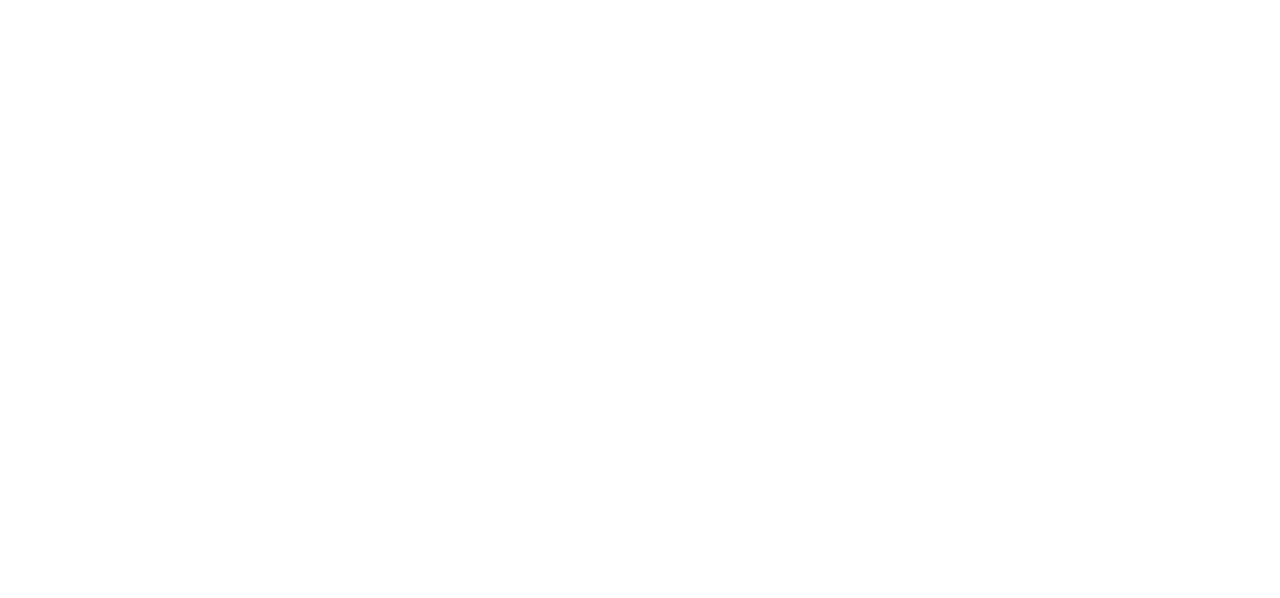
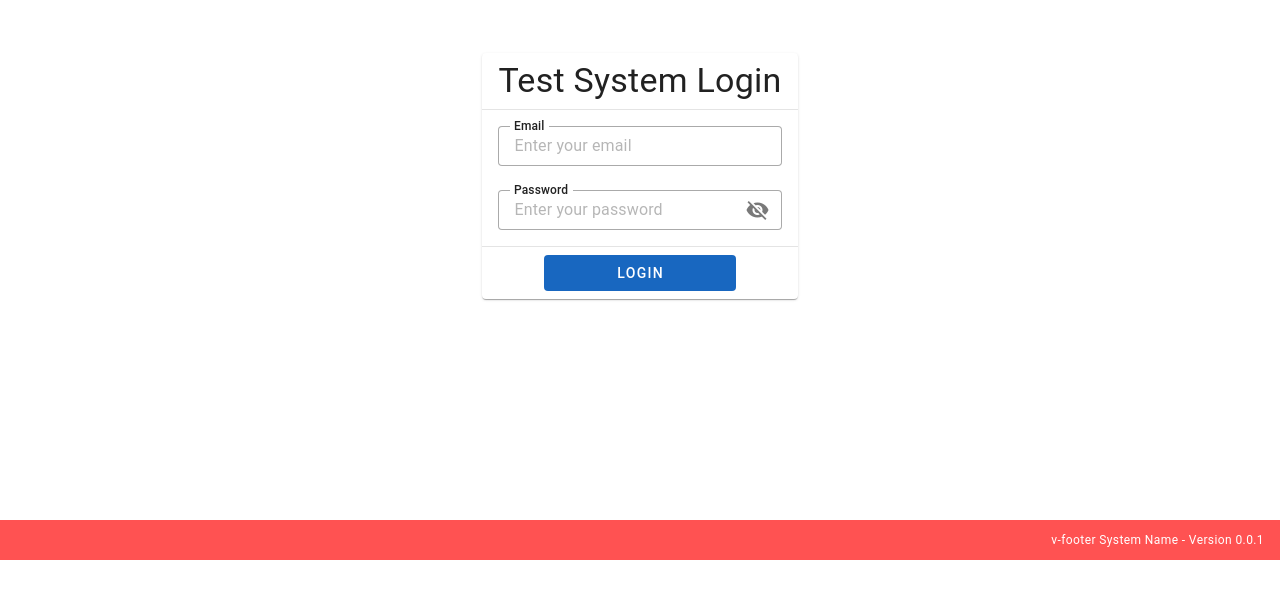
Before and after one commit to Flxke15/amphoe-local, a Vue app: page /web/Login in a window 1280 px wide. Before the commit this address had no page. Shown: the part 240-838 px from the top of the page. Before the commit the page ends 800 px from the top, so only its background shows below. Built offline with nearby package versions, Linux system fonts and the light colour scheme; a small style sheet from the web is missing; what vue-sweetalert2 would draw is missing.

Commit message:
Implement login functionality and user profile display; add Blank page and update routing

```diff
--- a/src/App.vue
+++ b/src/App.vue
@@ -5,16 +5,5 @@
 </template>
 
 <script setup>
-import { onMounted } from 'vue'
-import { useUserStore } from './stores/user'
-
-const userStore = useUserStore()
-
-onMounted(() => {
-  userStore.setUser({
-    name: 'danii user',
-    email: 'danii@example.com',
-    role: 'admin' // Possible roles: 'admin', 'editor', 'viewer'
-  })
-})
+  //
 </script>
--- a/src/components/AppBar.vue
+++ b/src/components/AppBar.vue
@@ -5,8 +5,8 @@
       <template v-slot:activator="{ props }">
         <v-list v-bind="props">
           <v-list-item prepend-avatar="https://cdn.vuetifyjs.com/images/john.jpg" >
-            <v-list-item-title>{{ userStore.user.name }}</v-list-item-title>
-            <v-list-item-subtitle>{{ userStore.user.email }}</v-list-item-subtitle>
+            <v-list-item-title>{{ profile.name }}</v-list-item-title>
+            <v-list-item-subtitle>{{ profile.role }}</v-list-item-subtitle>
           </v-list-item>
         </v-list>
       </template>
@@ -25,9 +25,11 @@
 </template>
 
 <script setup>
+import { useRouter } from 'vue-router'
 import { useUserStore } from '@/stores/user'
 import { alert } from '@/helpers/alert'
 
+const router = useRouter()
 const userStore = useUserStore()
 
 const systemName = process.env.APP_SYSTEM_NAME
@@ -45,6 +47,14 @@
     icon: 'mdi-logout'
   }
 ]
+
+const profile = computed(() => {
+  return {
+    name: userStore.user?.name || 'Guest',
+    email: userStore.user?.email || 'guest@example.com',
+    role: userStore.user?.role || 'viewer'
+  }
+})
 
 const onClickMenu = (item) => {
   console.log("🚀 ~ onClickMenu ~ item:", item)
@@ -73,6 +83,7 @@
   }).then((result) => {
     if (result.isConfirmed) {
       userStore.clearUser()
+      router.push({ name: 'Login' })
     }
   })
 }
--- a/src/layouts/default.vue
+++ b/src/layouts/default.vue
@@ -1,7 +1,12 @@
 <template>
-  <v-main>
+  <v-main v-if="route.name != 'Login'">
     <Navigation />
     <v-container class="pa-8" fluid>
+      <router-view />
+    </v-container>
+  </v-main>
+  <v-main v-else>
+    <v-container fluid>
       <router-view />
     </v-container>
   </v-main>
@@ -9,4 +14,11 @@
 </template>
 
 <script setup>
+import { onMounted } from 'vue';
+import { useRoute } from 'vue-router'
+const route = useRoute()
+
+onMounted(() => {
+  console.log("🚀 ~ route:", route.name)
+})
 </script>
--- /dev/null
+++ b/src/pages/Blank.vue
@@ -0,0 +1,5 @@
+<template>
+  <div>
+    fadfdsfsd
+  </div>
+</template>
--- a/src/pages/Login.vue
+++ b/src/pages/Login.vue
@@ -1,7 +1,81 @@
 <template>
-  <p>Login Page</p>
+  <v-container class="d-flex justify-center align-center h-screen" fluid>
+    <v-card>
+      <v-card-title>
+        <p class="text-h4 text-center">Test System Login</p>
+      </v-card-title>
+      <v-divider />
+      <v-card-text>
+        <v-form>
+          <v-row>
+            <v-col>
+              <TextField
+                label="Email"
+                placeholder="Enter your email"
+                clearable
+              />
+            </v-col>
+          </v-row>
+          <v-row>
+            <v-col>
+              <TextField
+                label="Password"
+                placeholder="Enter your password"
+                :type="passwordType"
+                clearable
+                :append-inner-icon="eyeIcon"
+                @click:append-inner="watchPassword"
+              />
+            </v-col>
+          </v-row>
+        </v-form>
+      </v-card-text>
+      <v-divider />
+      <v-card-actions>
+        <v-row justify="center">
+          <v-col cols="12" sm="8">
+            <v-btn
+              text="Login"
+              variant="flat"
+              color="primary"
+              width="100%"
+              @click="onLogin"
+            />
+          </v-col>
+        </v-row>
+      </v-card-actions>
+    </v-card>
+  </v-container>
 </template>
 
 <script setup>
+import { ref, computed } from 'vue'
+import { useRouter } from 'vue-router'
+import { useUserStore } from '@/stores/user'
 
+const router = useRouter()
+const userStore = useUserStore()
+
+const eyeIcon = computed(() => {
+  return eye.value ? 'mdi-eye' : 'mdi-eye-off'
+})
+const passwordType = computed(() => {
+  return eye.value ? 'text' : 'password'
+})
+
+const eye = ref(false)
+
+const watchPassword = () => {
+  eye.value = !eye.value
+}
+
+const onLogin = () => {
+  // Handle login logic here
+  userStore.setUser({
+    name: 'danii user',
+    email: 'danii@example.com',
+    role: 'admin' // Possible roles: 'admin', 'editor', 'viewer'
+  })
+  router.push({ name: 'Home' })
+}
 </script>
--- a/src/router/routes.js
+++ b/src/router/routes.js
@@ -7,7 +7,12 @@
     children: [
       {
         path: '',
-        redirect: '/Index'
+        redirect: '/Login'
+      },
+      {
+        path: 'Login',
+        name: 'Login',
+        component: () => import('@/pages/Login.vue'),
       },
       {
         path: 'Index',
--- a/typed-router.d.ts
+++ b/typed-router.d.ts
@@ -20,6 +20,7 @@
   export interface RouteNamedMap {
     '/About/Company': RouteRecordInfo<'/About/Company', '/About/Company', Record<never, never>, Record<never, never>>,
     '/About/Team': RouteRecordInfo<'/About/Team', '/About/Team', Record<never, never>, Record<never, never>>,
+    '/Blank': RouteRecordInfo<'/Blank', '/Blank', Record<never, never>, Record<never, never>>,
     '/Contact': RouteRecordInfo<'/Contact', '/Contact', Record<never, never>, Record<never, never>>,
     '/Home': RouteRecordInfo<'/Home', '/Home', Record<never, never>, Record<never, never>>,
     '/Index': RouteRecordInfo<'/Index', '/Index', Record<never, never>, Record<never, never>>,
@@ -43,6 +44,10 @@
     }
     'src/pages/About/Team.vue': {
       routes: '/About/Team'
+      views: never
+    }
+    'src/pages/Blank.vue': {
+      routes: '/Blank'
       views: never
     }
     'src/pages/Contact.vue': {
```
